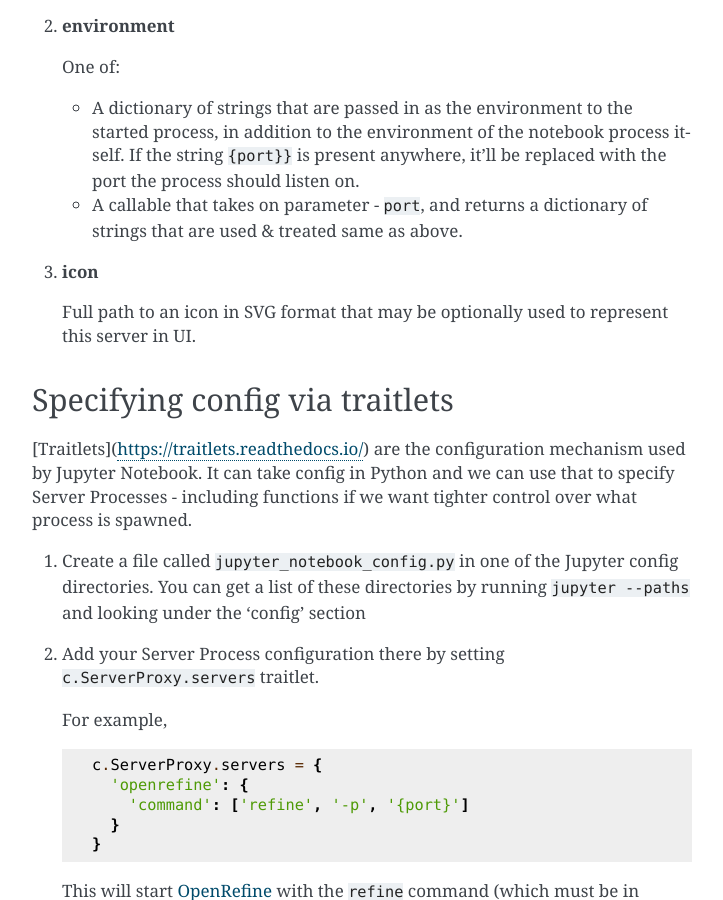
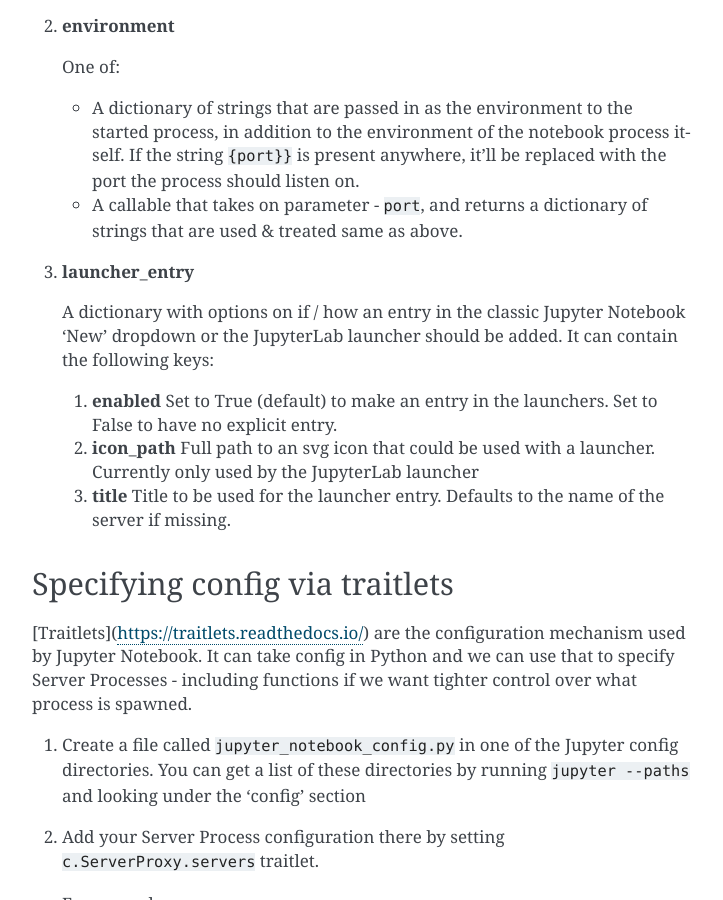
Before and after one commit to jupyterhub/jupyter-server-proxy, a Sphinx documentation site: the page built from docs/server-process.rst, in a window 1280 px wide and 900 px high, scrolled down 617 px. Shown: the whole window, without its empty margins (388-1111 px from the left). Built offline with Sphinx 7.4.7, drawn with Linux system fonts in a browser that asks for light colours.

Commit message:
Add docs on launcher_entry

```diff
--- a/docs/server-process.rst
+++ b/docs/server-process.rst
@@ -43,11 +43,22 @@ pairs.
    * A callable that takes on parameter - ``port``, and returns a dictionary
      of strings that are used & treated same as above.
 
-#. **icon**
+#. **launcher_entry**
 
-   Full path to an icon in SVG format that may be optionally used to
-   represent this server in UI.
+   A dictionary with options on if / how an entry in the classic Jupyter Notebook
+   'New' dropdown or the JupyterLab launcher should be added. It can contain
+   the following keys:
 
+   #. **enabled**
+      Set to True (default) to make an entry in the launchers. Set to False to have no
+      explicit entry.
+
+   #. **icon_path**
+      Full path to an svg icon that could be used with a launcher. Currently only used by the
+      JupyterLab launcher
+
+   #. **title**
+      Title to be used for the launcher entry. Defaults to the name of the server if missing.
 
 Specifying config via traitlets
 ===============================
```
